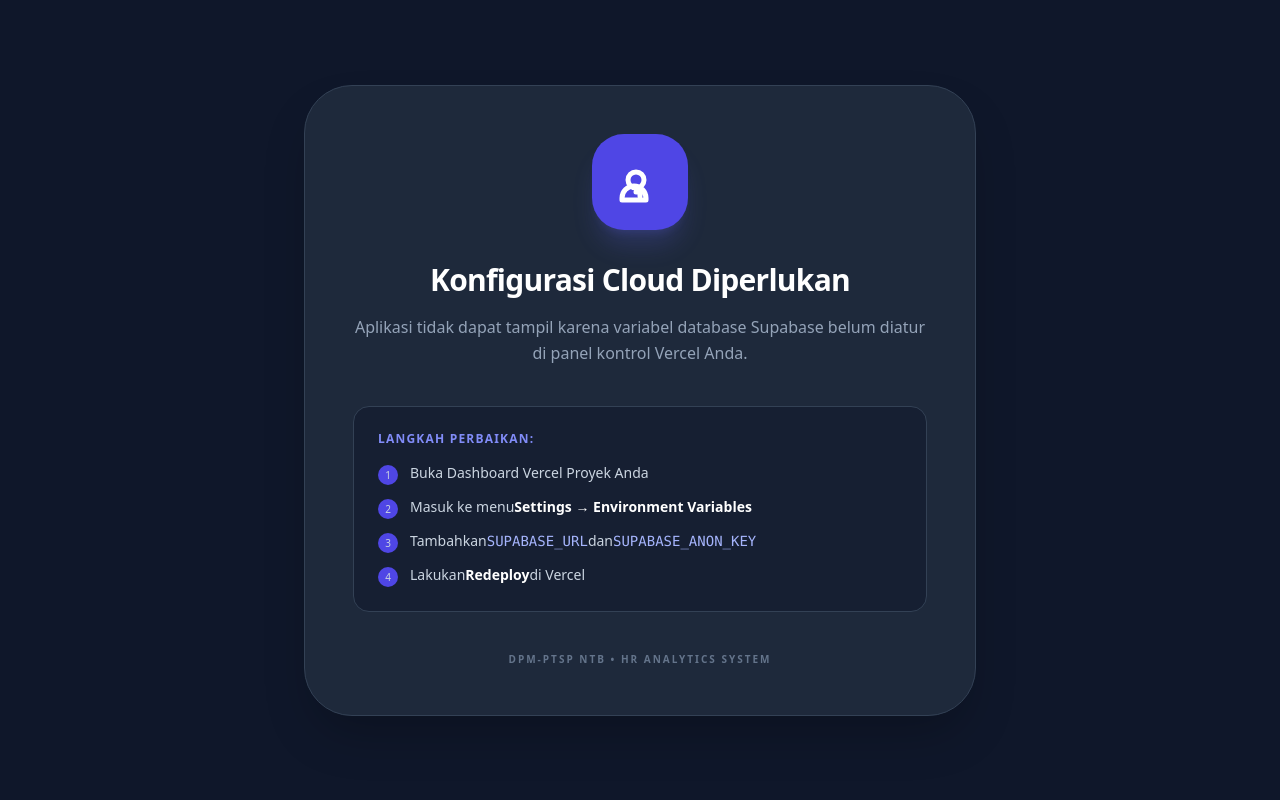
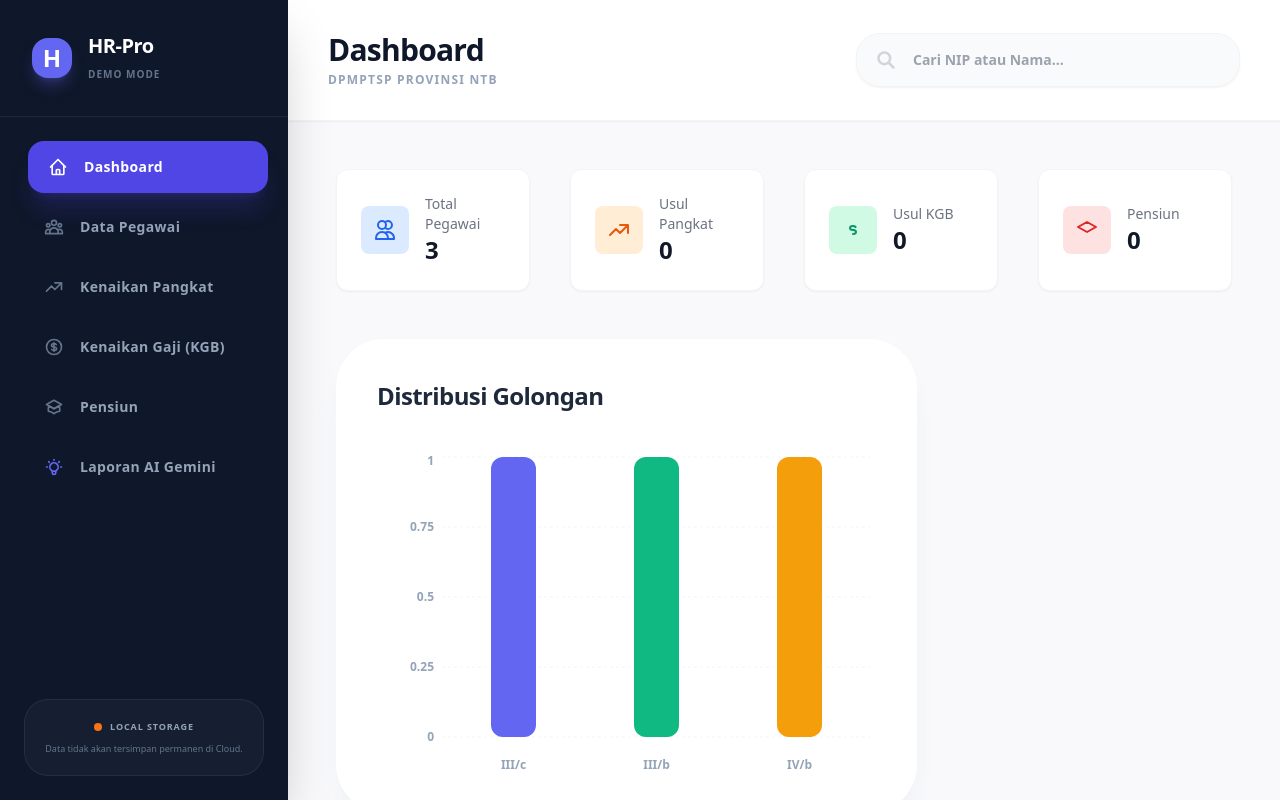
Before and after one commit to Novie-cmd/kepegawaian, a React (Vite) app: page / in a window 1280 px wide. Built offline with nearby package versions, Linux system fonts and the light colour scheme.

Commit message:
feat: Add mock employee data and disable initial Supabase fetch
Replaces the empty mock employee array with sample data. Also, the initial data fetching from Supabase is now disabled by default when Supabase is not configured, preventing unnecessary loading states and potential errors.

```diff
--- a/App.tsx
+++ b/App.tsx
@@ -12,8 +12,8 @@
 
 const App: React.FC = () => {
   const [currentView, setCurrentView] = useState<ViewType>('DASHBOARD');
-  const [employees, setEmployees] = useState<Employee[]>([]);
-  const [isLoadingData, setIsLoadingData] = useState<boolean>(isSupabaseConfigured);
+  const [employees, setEmployees] = useState<Employee[]>(MOCK_EMPLOYEES);
+  const [isLoadingData, setIsLoadingData] = useState<boolean>(false);
   const [aiReport, setAiReport] = useState<string>('');
   const [isLoadingAi, setIsLoadingAi] = useState<boolean>(false);
   const [searchQuery, setSearchQuery] = useState<string>('');
@@ -32,9 +32,6 @@
   useEffect(() => {
     if (isSupabaseConfigured) {
       fetchEmployees();
-    } else {
-      setEmployees([]);
-      setIsLoadingData(false);
     }
   }, []);
 
@@ -48,47 +45,57 @@
         .order('created_at', { ascending: false });
 
       if (error) throw error;
-      setEmployees(data || []);
+      if (data && data.length > 0) {
+        setEmployees(data);
+      }
     } catch (err: any) {
       console.error('Fetch error:', err.message);
-      setToast({ message: 'Gagal sinkronisasi Cloud. Pastikan tabel "employees" sudah dibuat.', type: 'error' });
     } finally {
       setIsLoadingData(false);
     }
   };
 
   const handleSaveEmployee = async (emp: Employee) => {
-    if (!supabase) return;
+    if (isSupabaseConfigured && supabase) {
       try {
         if (selectedEmployee) {
-        const { error } = await supabase.from('employees').update(emp).eq('id', emp.id);
-        if (error) throw error;
+          await supabase.from('employees').update(emp).eq('id', emp.id);
           setEmployees(prev => prev.map(e => e.id === emp.id ? emp : e));
           setToast({ message: `Data ${emp.nama} diperbarui!`, type: 'success' });
         } else {
-        const { error } = await supabase.from('employees').insert([emp]);
-        if (error) throw error;
+          await supabase.from('employees').insert([emp]);
           setEmployees(prev => [emp, ...prev]);
           setToast({ message: `Pegawai ${emp.nama} ditambahkan!`, type: 'success' });
         }
       } catch (err: any) {
-      setToast({ message: 'Gagal menyimpan ke cloud. Cek koneksi.', type: 'error' });
+        setToast({ message: 'Gagal sinkronisasi cloud.', type: 'error' });
       }
-    setTimeout(() => setToast(null), 4000);
+    } else {
+      // Local Fallback (Demo Mode)
+      if (selectedEmployee) {
+        setEmployees(prev => prev.map(e => e.id === emp.id ? emp : e));
+      } else {
+        setEmployees(prev => [emp, ...prev]);
+      }
+      setToast({ message: `Mode Demo: ${emp.nama} disimpan lokal`, type: 'info' });
+    }
+    setTimeout(() => setToast(null), 3000);
     setSelectedEmployee(null);
   };
 
   const handleDeleteEmployee = async (id: string) => {
-    if (!supabase) return;
+    if (isSupabaseConfigured && supabase) {
       try {
-      const { error } = await supabase.from('employees').delete().eq('id', id);
-      if (error) throw error;
+        await supabase.from('employees').delete().eq('id', id);
         setEmployees(prev => prev.filter(e => e.id !== id));
-      setToast({ message: 'Data telah dihapus dari cloud.', type: 'info' });
       } catch (err: any) {
         setToast({ message: 'Gagal menghapus data.', type: 'error' });
       }
-    setTimeout(() => setToast(null), 4000);
+    } else {
+      setEmployees(prev => prev.filter(e => e.id !== id));
+      setToast({ message: 'Mode Demo: Data dihapus lokal', type: 'info' });
+    }
+    setTimeout(() => setToast(null), 3000);
   };
 
   const generateAiReport = async () => {
@@ -140,32 +147,6 @@
 
   const COLORS = ['#6366f1', '#10b981', '#f59e0b', '#ef4444', '#8b5cf6', '#ec4899'];
 
-  if (!isSupabaseConfigured) {
-    return (
-      <div className="min-h-screen bg-slate-900 flex items-center justify-center p-6 text-white font-sans">
-        <div className="max-w-2xl w-full bg-slate-800 rounded-[3rem] p-12 shadow-2xl border border-slate-700 animate-fadeIn text-center">
-          <div className="w-24 h-24 bg-indigo-600 rounded-[2rem] flex items-center justify-center mx-auto mb-8 shadow-xl shadow-indigo-500/20">
-            <svg className="w-12 h-12 text-white" fill="none" stroke="currentColor" viewBox="0 0 24 24"><path strokeLinecap="round" strokeLinejoin="round" strokeWidth="2.5" d="M12 15v2m0 0v2m0-2h2m-2 0H10m4-6a4 4 0 11-8 0 4 4 0 018 0zM3 20a6 6 0 0112 0v1H3v-1z"/></svg>
-          </div>
-          <h1 className="text-3xl font-black mb-4 tracking-tight">Konfigurasi Cloud Diperlukan</h1>
-          <p className="text-slate-400 mb-10 leading-relaxed font-medium">
-            Aplikasi tidak dapat tampil karena variabel database Supabase belum diatur di panel kontrol Vercel Anda.
-          </p>
-          <div className="bg-slate-900/50 rounded-2xl p-6 mb-10 text-left border border-slate-700">
-            <h2 className="text-xs font-black uppercase tracking-widest text-indigo-400 mb-4">Langkah Perbaikan:</h2>
-            <ol className="text-sm space-y-3 text-slate-300">
-              <li className="flex items-start"><span className="bg-indigo-600 text-[10px] w-5 h-5 rounded-full flex items-center justify-center mr-3 mt-0.5 flex-shrink-0">1</span> Buka Dashboard Vercel Proyek Anda</li>
-              <li className="flex items-start"><span className="bg-indigo-600 text-[10px] w-5 h-5 rounded-full flex items-center justify-center mr-3 mt-0.5 flex-shrink-0">2</span> Masuk ke menu <b className="text-white">Settings → Environment Variables</b></li>
-              <li className="flex items-start"><span className="bg-indigo-600 text-[10px] w-5 h-5 rounded-full flex items-center justify-center mr-3 mt-0.5 flex-shrink-0">3</span> Tambahkan <code className="text-indigo-300">SUPABASE_URL</code> dan <code className="text-indigo-300">SUPABASE_ANON_KEY</code></li>
-              <li className="flex items-start"><span className="bg-indigo-600 text-[10px] w-5 h-5 rounded-full flex items-center justify-center mr-3 mt-0.5 flex-shrink-0">4</span> Lakukan <b className="text-white">Redeploy</b> di Vercel</li>
-            </ol>
-          </div>
-          <p className="text-[10px] text-slate-500 font-bold uppercase tracking-[0.2em]">DPM-PTSP NTB • HR Analytics System</p>
-        </div>
-      </div>
-    );
-  }
-
   return (
     <div className="flex h-screen bg-gray-50 overflow-hidden font-sans">
       <aside className="w-72 bg-slate-900 text-white flex flex-col hidden lg:flex shadow-2xl relative z-20">
@@ -173,7 +154,9 @@
           <div className="w-10 h-10 bg-indigo-500 rounded-2xl flex items-center justify-center font-black text-2xl shadow-lg shadow-indigo-500/30">H</div>
           <div>
             <span className="text-xl font-black tracking-tight block">HR-Pro</span>
-            <span className="text-[10px] text-slate-500 font-bold uppercase tracking-widest">Cloud Connected</span>
+            <span className="text-[10px] text-slate-500 font-bold uppercase tracking-widest">
+              {isSupabaseConfigured ? 'Cloud Active' : 'Demo Mode'}
+            </span>
           </div>
         </div>
         <nav className="flex-1 p-6 space-y-2 overflow-y-auto">
@@ -187,11 +170,14 @@
         <div className="p-6">
           <div className="bg-slate-800/50 backdrop-blur-sm rounded-3xl p-5 border border-slate-700/50 text-center">
              <div className="flex items-center justify-center space-x-2 mb-2">
-               <div className={`w-2 h-2 rounded-full ${isLoadingData ? 'bg-orange-500 animate-pulse' : 'bg-emerald-500'}`}></div>
+               <div className={`w-2 h-2 rounded-full ${isSupabaseConfigured ? 'bg-emerald-500' : 'bg-orange-500 animation-pulse'}`}></div>
                <span className="text-[9px] font-black uppercase tracking-widest text-slate-400">
-                 {isLoadingData ? 'Synchronizing...' : 'Cloud Verified'}
+                 {isSupabaseConfigured ? 'Database Online' : 'Local Storage'}
                </span>
              </div>
+             {!isSupabaseConfigured && (
+               <p className="text-[9px] text-slate-500 mt-2 font-medium">Data tidak akan tersimpan permanen di Cloud.</p>
+             )}
           </div>
         </div>
       </aside>
--- a/constants.tsx
+++ b/constants.tsx
@@ -1,8 +1,45 @@
 
-import { Employee } from './types';
+import React from 'react';
+import { Employee, Golongan } from './types';
 
-// Data pegawai demo dikosongkan sesuai permintaan pengguna
-export const MOCK_EMPLOYEES: Employee[] = [];
+export const MOCK_EMPLOYEES: Employee[] = [
+  {
+    id: '1',
+    nip: '198501012010011001',
+    nama: 'Ahmad Zulkarnaen, S.T.',
+    jabatan: 'Penata Ruang Ahli Muda',
+    golongan: Golongan.IIIC,
+    tmtGolongan: '2021-04-01',
+    tmtKgb: '2023-10-01',
+    tanggalLahir: '1985-01-01',
+    unitKerja: 'Bidang Tata Ruang - DPMPTSP',
+    avatar: 'https://i.pravatar.cc/150?u=ahmad'
+  },
+  {
+    id: '2',
+    nip: '199205122015032005',
+    nama: 'Siti Aminah, M.Ak',
+    jabatan: 'Analis Keuangan',
+    golongan: Golongan.IIIB,
+    tmtGolongan: '2020-10-01',
+    tmtKgb: '2022-12-01',
+    tanggalLahir: '1992-05-12',
+    unitKerja: 'Sekretariat - DPMPTSP',
+    avatar: 'https://i.pravatar.cc/150?u=siti'
+  },
+  {
+    id: '3',
+    nip: '197008201995031002',
+    nama: 'Drs. H. Bambang Irawan',
+    jabatan: 'Kepala Bidang Perizinan',
+    golongan: Golongan.IVB,
+    tmtGolongan: '2019-04-01',
+    tmtKgb: '2023-01-01',
+    tanggalLahir: '1970-08-20',
+    unitKerja: 'Bidang Perizinan - DPMPTSP',
+    avatar: 'https://i.pravatar.cc/150?u=bambang'
+  }
+];
 
 export const NAV_ITEMS = [
   { id: 'DASHBOARD', label: 'Dashboard', icon: (
```
Lines whose indentation alone changed are shown as unchanged.
